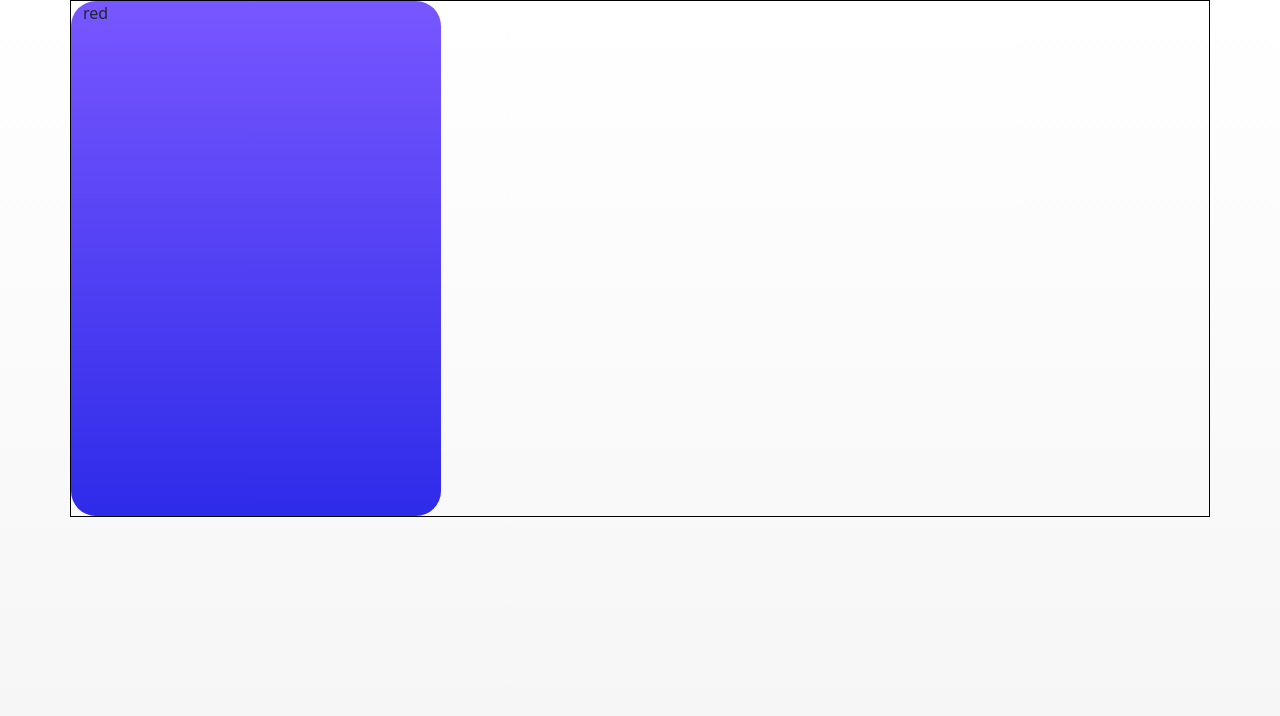
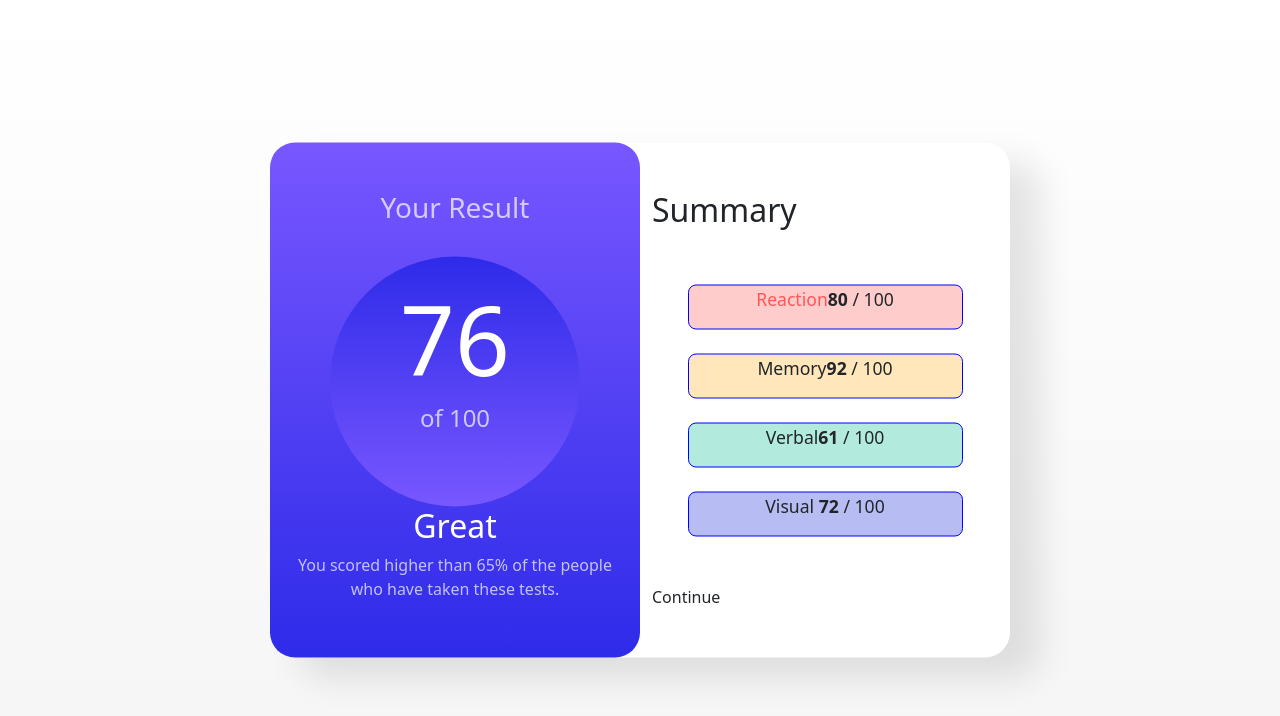
Before and after one commit to Moha98Set/Results-summary-component, a plain HTML site: page index.html in a window 1280 px wide. Drawn offline with nearby package versions, Linux system fonts and the light colour scheme.

Commit message:
Next Step

```diff
--- a/index.html
+++ b/index.html
@@ -6,10 +6,29 @@
         <script src="https://cdn.jsdelivr.net/npm/bootstrap@5.0.2/dist/js/bootstrap.bundle.min.js" integrity="sha384-MrcW6ZMFYlzcLA8Nl+NtUVF0sA7MsXsP1UyJoMp4YLEuNSfAP+JcXn/tWtIaxVXM" crossorigin="anonymous"></script>
     </head>
     <body>
-        <div class="container" style="border:1px solid black">
+        <div class="container-" style="position: absolute;top:50%;left:50%;transform: translate(-50%,-50%);">
             <div class="row co">
-                <div class="col-md rad">red</div>
-                <div class="col-md"></div>
+                <div class="col-md rad">
+                    <br><br>
+                    <h3>Your Result</h3>
+                    <br>
+                    <center><div class="cir">
+                        <br>
+                        <h1>76</h1>
+                        <h4>of 100</h4>
+                    </div></center>
+                    <h2>Great</h2>
+                    <p>You scored higher than 65% of the people who have taken these tests.</p>
+                </div>
+                <div class="col-md">
+                    <br><br>
+                    <h2>Summary</h2><br><br>
+                    <div class="rect one"><span>Reaction</span><b>80</b> / 100</div><br>
+                    <div class="rect two"><span>Memory</span><b>92</b> / 100</div><br>
+                    <div class="rect three"><span>Verbal</span><b>61</b> / 100</div><br>
+                    <div class="rect four"><span>Visual </span><b>72</b> / 100</div><br><br>
+                    <div class="conbut">Continue</div>
+                </div>
             </div>
         </div>
     </body>
--- a/style.css
+++ b/style.css
@@ -4,8 +4,54 @@ body{
 .co{
     width: 740px;
     height: 515px;
+    box-shadow: 30px 20px 35px 1px rgba(0,0,0,0.1);
+    border-radius: 25px;
+    background: white;
 }
 .rad{
     background-image: linear-gradient(0deg,#2e2be9,#7857ff);
     border-radius:25px;
+    color:rgba(255,255,255,0.7);
+    text-align: center;
 }
+.rad h2{
+    color: white;
+}
+.cir{
+    width:250px;
+    height:250px;
+    border-radius: 50%;
+    background-image: linear-gradient(180deg,#2e2be9,#7857ff);
+}
+.cir h1{
+    font-size: 6rem;
+    color: white;
+}
+.rect{
+    width:275px;
+    height:45px;
+    text-align: center;
+    border: 1px solid blue;
+    border-radius: 8px;
+    margin-left: auto;
+    margin-right: auto;
+    font-size: 1.1rem;
+}
+.rect span{
+    text-align: right;
+}
+.one{
+    background:rgba(255,87,87,0.3);
+}
+.one span{
+    color:rgba(255,87,87,1);
+}
+.two{
+    background: rgba(255,176,31,0.3);
+}
+.three{
+    background: rgba(0,189,145,0.3);
+}
+.four{
+    background: rgba(17,37,212,0.3);
+}
```
